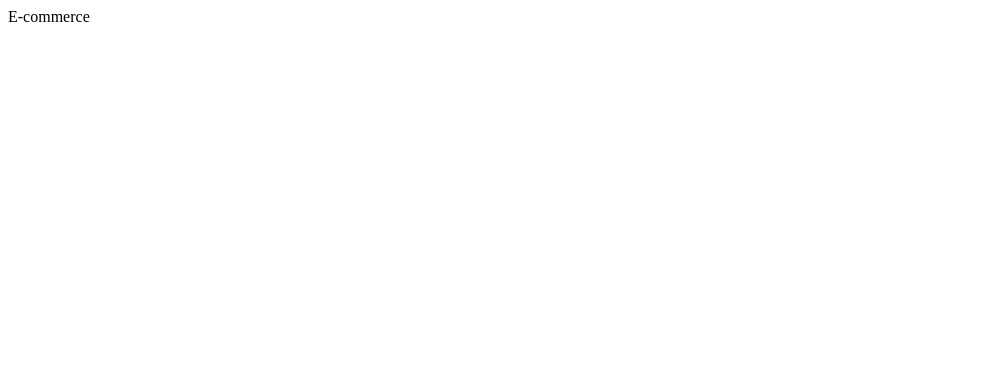
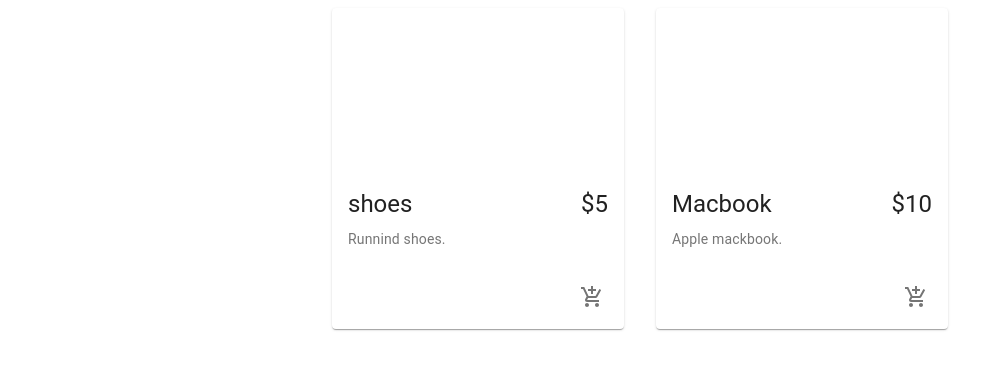
Before and after one commit to BenMukebo/e_commerce, a React (Create React App) app: page / in a window 1280 px wide. Shown: the top 370 px of the page, without its empty margins (0-1004 px from the left). Built offline with nearby package versions, Linux system fonts and the light colour scheme.

Commit message:
Import styles.js product in Product component  and Products component into App.js

```diff
--- a/src/App.js
+++ b/src/App.js
@@ -1,9 +1,10 @@
 import React from 'react';
 // import './App.css';
+import Products from './components/Products/Products';
 
 const App = () => {
   return (
-    <div>E-commerce</div>
+    <Products/>
   )
 }
 
--- a/src/components/Products/Product/Product.jsx
+++ b/src/components/Products/Product/Product.jsx
@@ -2,13 +2,16 @@
 import { Card, CardMedia, CardContent, CardActions, Typography, IconButton } from '@material-ui/core';
 import { AddShoppingCart } from '@material-ui/icons';
 
-
+import useStyles from './styles';
 
 const Product = ({ product }) => {
+
+  const classes = useStyles();
 
   return (
     <Card className={classes.root}>
       <CardMedia className={classes.media} image='' title={product.name} />
+
       <CardContent>
         <div className={classes.cardContent}>
           <Typography gutterBottom variant="h5">
@@ -22,8 +25,9 @@
           { product.description }
         </Typography>
       </CardContent>
+
       <CardActions disableSpacing className={classes.cardActions}>
-        <IconButton aria-label="Add to Cart" onClick={handleAddToCart}>
+        <IconButton aria-label="Add to Cart">
           <AddShoppingCart />
         </IconButton>
       </CardActions>
--- a/src/components/Products/Product/styles.js
+++ b/src/components/Products/Product/styles.js
@@ -9,12 +9,12 @@
     height: 0,
     paddingTop: '56.25%', // 16:9
   },
+  cardContent: {
+    display: 'flex',
+    justifyContent: 'space-between',
+  },
   cardActions: {
     display: 'flex',
     justifyContent: 'flex-end',
   },
-  cardContent: {
-    display: 'flex',
-    justifyContent: 'space-between',
-  },
 }));
--- a/src/components/Products/Products.jsx
+++ b/src/components/Products/Products.jsx
@@ -1,5 +1,6 @@
 import React from 'react';
-import Grid from '@material-ui/core';
+import {  Grid } from '@material-ui/core';
+
 import Product from './Product/Product';
 
 const products = [
```
